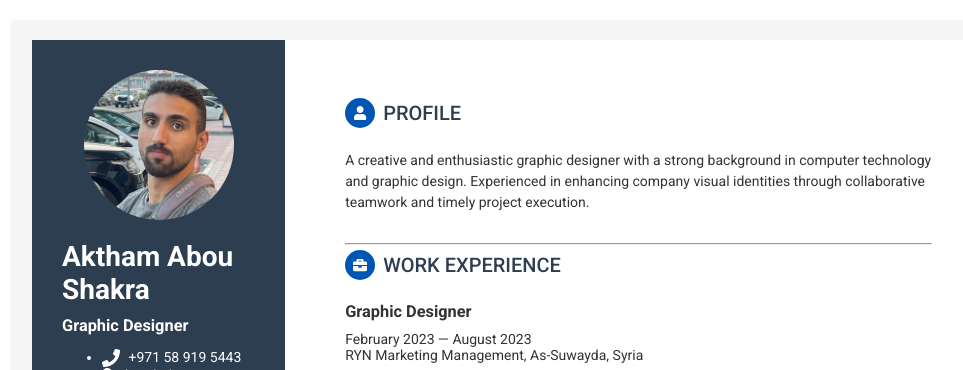
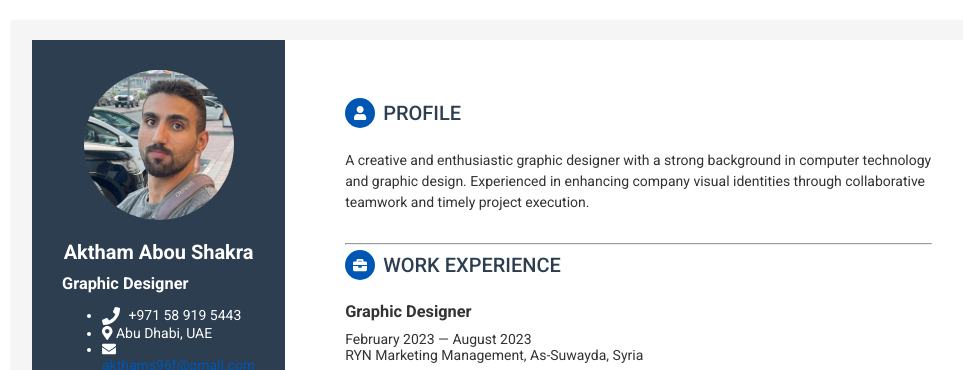
Before and after one commit to AkthamShakra/CV, a plain HTML site: page index.html in a window 1280 px wide. Shown: the top 370 px of the page, without its empty margins (128-1091 px from the left). Drawn offline with nearby package versions, Linux system fonts and the light colour scheme.

Commit message:
Update style.css
Signed-off-by: AkthamShakra <akthamshakra@gmail.com>

```diff
--- a/style.css
+++ b/style.css
@@ -68,6 +68,19 @@ p {
   object-fit: cover;
   margin: 0 auto 20px;
   display: block;
+}
+
+.name {
+  font-size: 24px;
+  text-align: center;
+  margin: 10px 0;
+}
+
+@media (min-width: 992px) {
+  .name {
+    font-size: 20px; /* Slightly smaller font size for larger screens */
+    white-space: nowrap; /* Ensure the name stays on one line */
+  }
 }
 
 .phone a {
```
